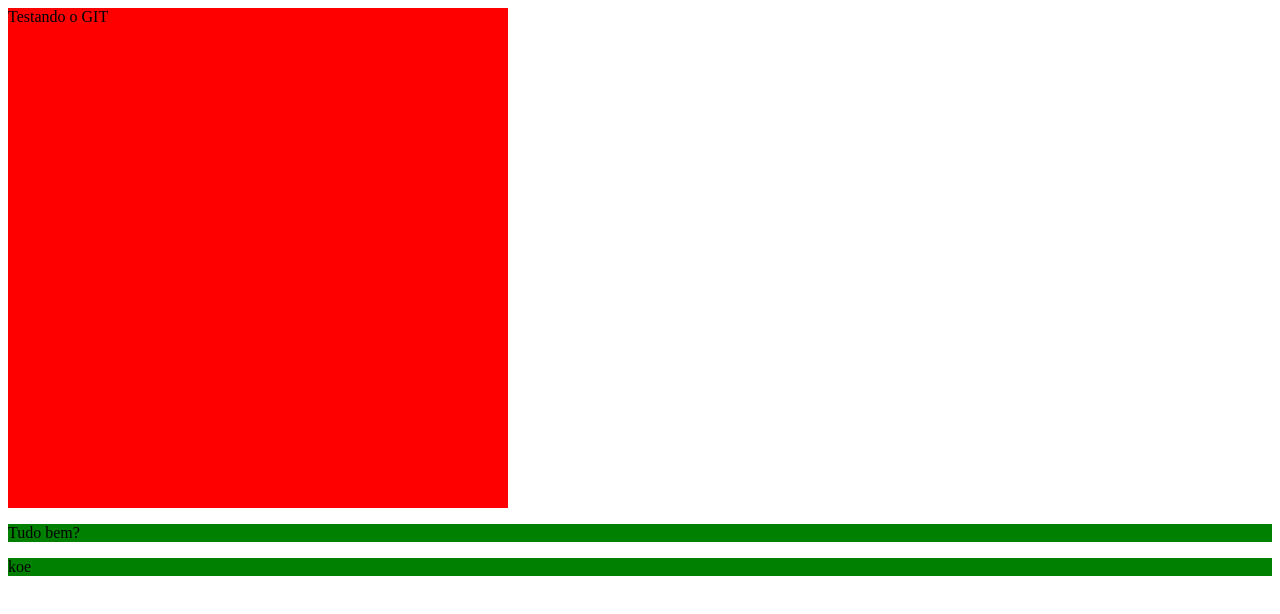
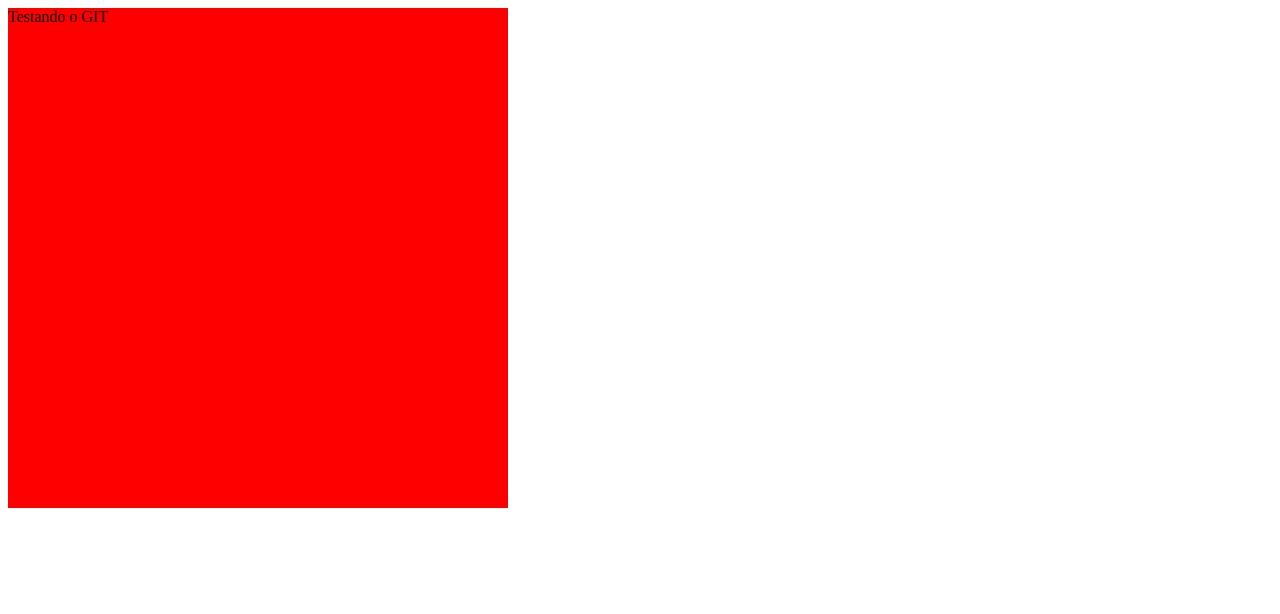
Before and after one commit to B-Cut/teste, a plain HTML site: page index.html in a window 1280 px wide. Drawn offline with Linux system fonts and the light colour scheme.

Commit message:
voltando tudo

```diff
--- a/index.html
+++ b/index.html
@@ -10,8 +10,7 @@
 	<div style="width: 500px; height: 500px; background-color: red;">
 		Testando o GIT
 	</div>
-	<p style="background-color: green;">Tudo bem?</p>
-	<p style="background-color: green;">koe</p>
+
 	<script src="main.js"></script>
 </body>
 </html>
```
